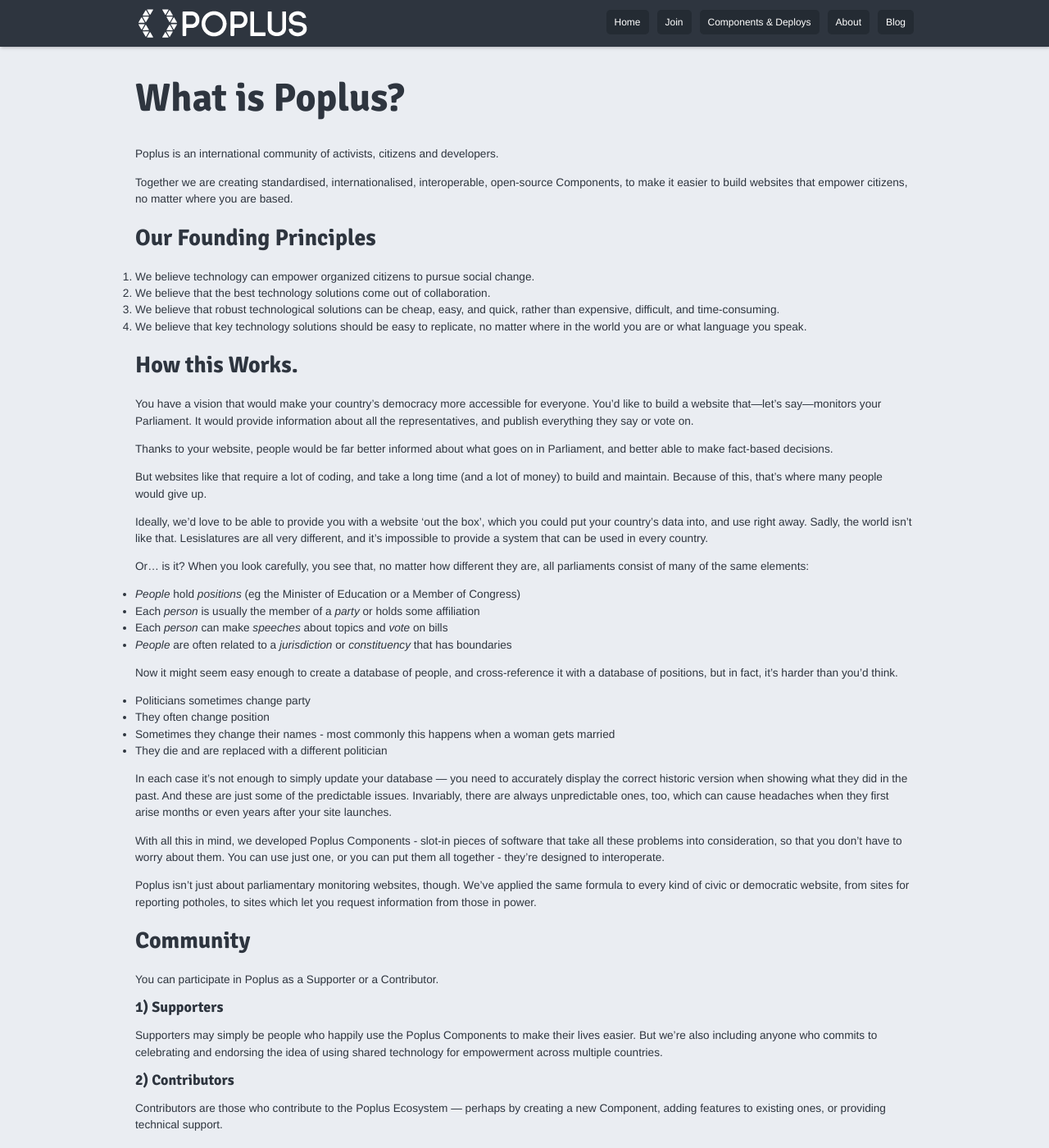
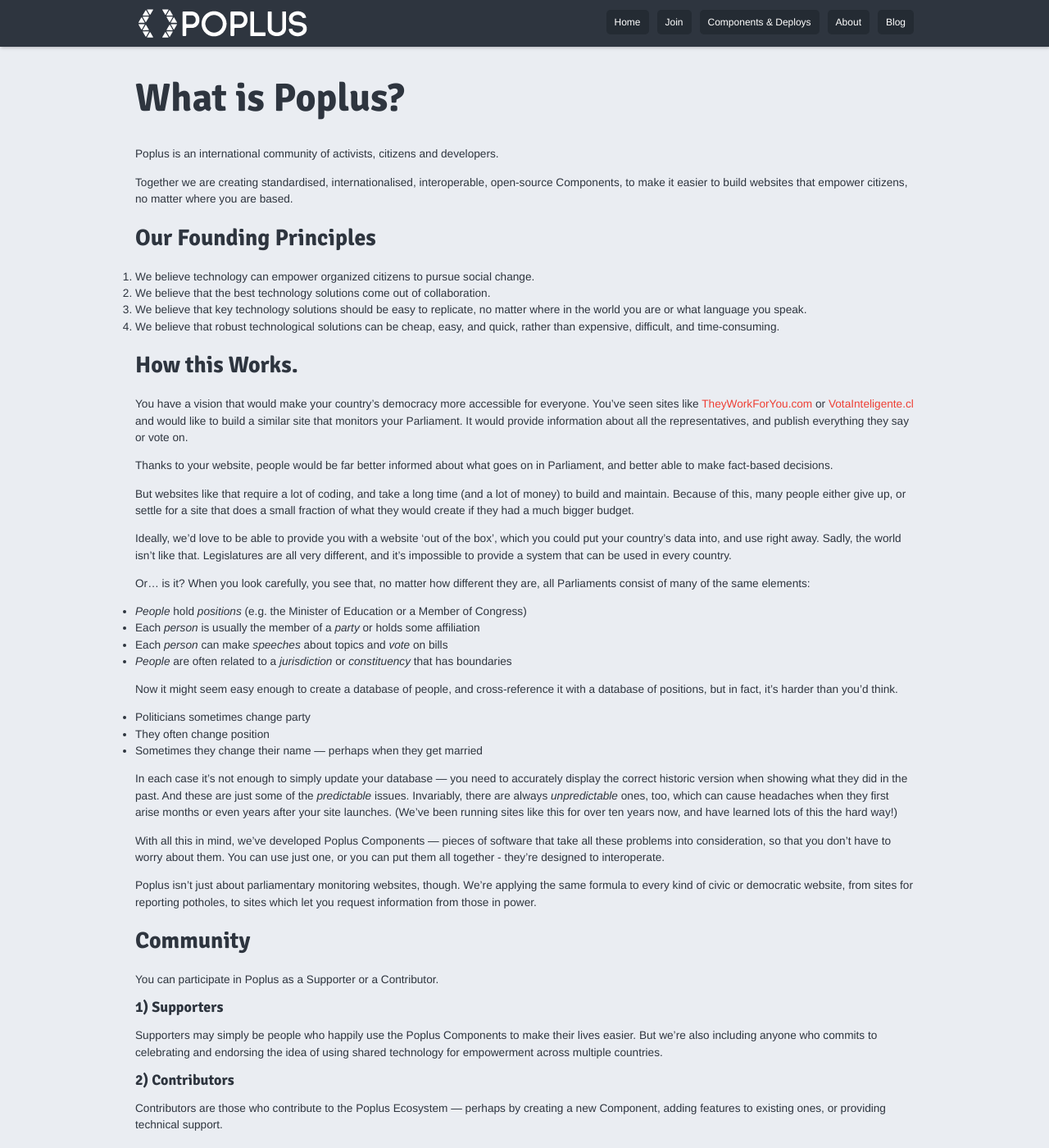
Before and after one commit to poplus/home-poplus, a Jekyll site: the page built from about.md, in a window 1280 px wide and 1400 px high. Shown: the whole window at 82% size. Built offline with Jekyll 4.4.1, drawn with Linux system fonts in a browser that asks for light colours; nearby versions of some CDN libraries; Markdown is read by kramdown in place of the engine named in the settings.

Commit message:
More updates to "About"
Sync current version of the text.

```diff
--- a/about.md
+++ b/about.md
@@ -13,23 +13,22 @@
 
 1. We believe technology can empower organized citizens to pursue social change.
 2. We believe that the best technology solutions come out of collaboration.
-3. We believe that robust technological solutions can be cheap, easy, and quick, rather than expensive, difficult, and time-consuming.
-4. We believe that key technology solutions should be easy to replicate, no matter where in the world you are or what language you speak.
+3. We believe that key technology solutions should be easy to replicate, no matter where in the world you are or what language you speak.
+4. We believe that robust technological solutions can be cheap, easy, and quick, rather than expensive, difficult, and time-consuming.
 
 ## How this Works.
 
-
-You have a vision that would make your country's democracy more accessible for everyone. You'd like to build a website that—let's say—monitors your Parliament. It would provide information about all the representatives, and publish everything they say or vote on.
+You have a vision that would make your country's democracy more accessible for everyone. You’ve seen sites like [TheyWorkForYou.com](http://theyworkforyou.com/) or [VotaInteligente.cl](http://votainteligente.cl/) and would like to build a similar site that monitors your Parliament. It would provide information about all the representatives, and publish everything they say or vote on.
 
 Thanks to your website, people would be far better informed about what goes on in Parliament, and better able to make fact-based decisions.
 
-But websites like that require a lot of coding, and take a long time (and a lot of money) to build and maintain. Because of this, that's where many people would give up.
+But websites like that require a lot of coding, and take a long time (and a lot of money) to build and maintain. Because of this, many people either give up, or settle for a site that does a small fraction of what they would create if they had a much bigger budget.
 
-Ideally, we'd love to be able to provide you with a website 'out the box', which you could put your country's data into, and use right away. Sadly, the world isn't like that. Lesislatures are all very different, and it's impossible to provide a system that can be used in every country.
+Ideally, we'd love to be able to provide you with a website ‘out of the box’, which you could put your country's data into, and use right away. Sadly, the world isn’t like that. Legislatures are all very different, and it’s impossible to provide a system that can be used in every country.
 
-Or... is it? When you look carefully, you see that, no matter how different they are, all parliaments consist of many of the same elements:
+Or... is it? When you look carefully, you see that, no matter how different they are, all Parliaments consist of many of the same elements:
 
-+ _People_ hold _positions_ (eg the Minister of Education or a Member of Congress)
++ _People_ hold _positions_ (e.g. the Minister of Education or a Member of Congress)
 + Each _person_ is usually the member of a _party_ or holds some affiliation
 + Each _person_ can make _speeches_ about topics and _vote_ on bills
 + _People_ are often related to a _jurisdiction_ or _constituency_ that has boundaries
@@ -38,14 +37,13 @@
 
 + Politicians sometimes change party
 + They often change position
-+ Sometimes they change their names - most commonly this happens when a woman gets married
-+ They die and are replaced with a different politician
++ Sometimes they change their name — perhaps when they get married
 
-In each case it’s not enough to simply update your database — you need to accurately display the correct historic version when showing what they did in the past. And these are just some of the predictable issues. Invariably, there are always unpredictable ones, too, which can cause headaches when they first arise months or even years after your site launches.
+In each case it’s not enough to simply update your database — you need to accurately display the correct historic version when showing what they did in the past. And these are just some of the _predictable_ issues. Invariably, there are always _unpredictable_ ones, too, which can cause headaches when they first arise months or even years after your site launches. (We’ve been running sites like this for over ten years now, and have learned lots of this the hard way!)
 
-With all this in mind, we developed Poplus Components - slot-in pieces of software that take all these problems into consideration, so that you don't have to worry about them. You can use just one, or you can put them all together - they're designed to interoperate.
+With all this in mind, we’ve developed Poplus Components — pieces of software that take all these problems into consideration, so that you don't have to worry about them. You can use just one, or you can put them all together - they're designed to interoperate.
 
-Poplus isn't just about parliamentary monitoring websites, though. We've applied the same formula to every kind of civic or democratic website, from sites for reporting potholes, to sites which let you request information from those in power.
+Poplus isn't just about parliamentary monitoring websites, though. We're applying the same formula to every kind of civic or democratic website, from sites for reporting potholes, to sites which let you request information from those in power.
 
 
 ## Community
```
